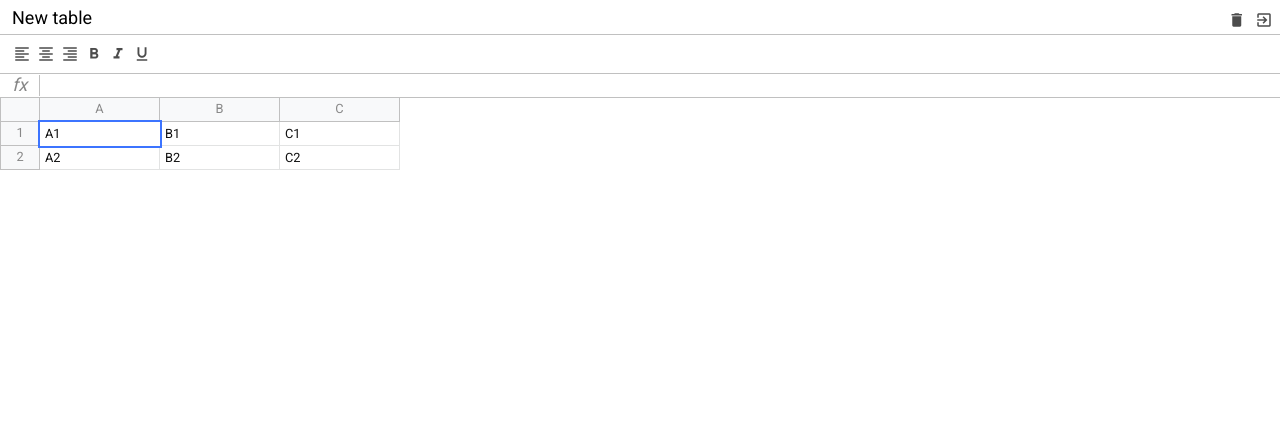
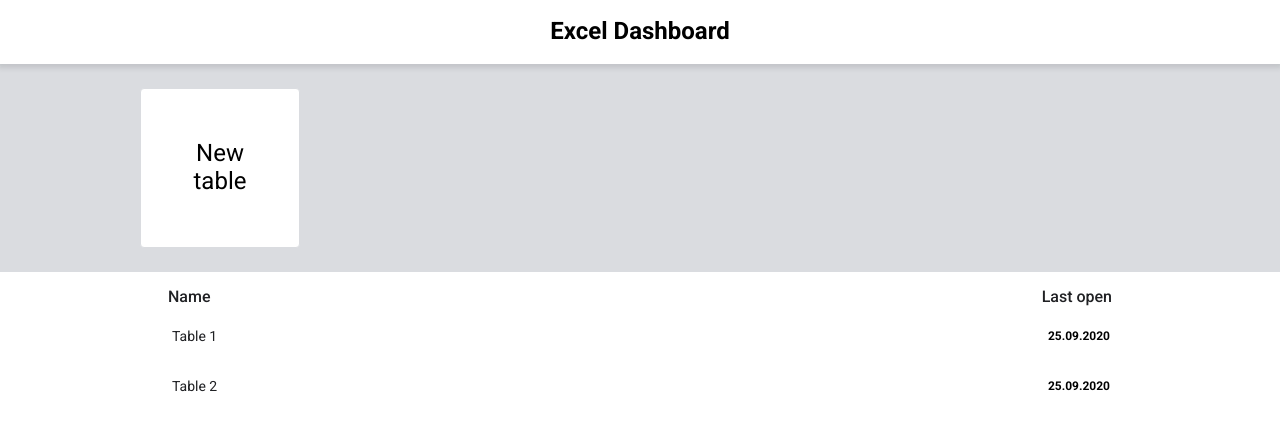
Before and after one commit to VitaliyInshakov/excel-javascript, a website built with webpack: page src/index.html in a window 1280 px wide. Built offline with nearby package versions, Linux system fonts and the light colour scheme.

Commit message:
dashboard markup

```diff
--- a/src/index.html
+++ b/src/index.html
@@ -10,78 +10,31 @@
     <title>Pure JavaScript Excel</title>
 </head>
 <body>
-    <div id="app" class="container">
-        <div class="excel">
-            <div class="excel__header">
-                <input class="input" type="text" value="New table" />
-                <div>
-                    <div class="button">
-                        <span class="material-icons">delete</span>
-                    </div>
-                    <div class="button">
-                        <span class="material-icons">exit_to_app</span>
-                    </div>
+    <div id="app">
+        <div class="db">
+            <div class="db__header">
+                <h1>Excel Dashboard</h1>
+            </div>
+            <div class="db__new">
+                <div class="db__view">
+                    <a href="" class="db__create"> New<br/>table</a>
                 </div>
             </div>
-            <div class="excel__toolbar">
-                <div class="button">
-                    <span class="material-icons">format_align_left</span>
+            <div class="db__table db__view">
+                <div class="db__list-header">
+                    <span>Name</span>
+                    <span>Last open</span>
                 </div>
-                <div class="button">
-                    <span class="material-icons">format_align_center</span>
-                </div>
-                <div class="button">
-                    <span class="material-icons">format_align_right</span>
-                </div>
-                <div class="button">
-                    <span class="material-icons">format_bold</span>
-                </div>
-                <div class="button">
-                    <span class="material-icons">format_italic</span>
-                </div>
-                <div class="button">
-                    <span class="material-icons">format_underlined</span>
-                </div>
-            </div>
-            <div class="excel__formula">
-                <div class="info">fx</div>
-                <div class="input" contenteditable spellcheck="false"></div>
-            </div>
-            <div class="excel__table">
-                <div class="row">
-                    <div class="row-info"></div>
-                    <div class="row-data">
-                        <div class="column">
-                            A
-                        </div>
-                        <div class="column">
-                            B
-                        </div>
-                        <div class="column">
-                            C
-                        </div>
-                    </div>
-                </div>
-                <div class="row">
-                    <div class="row-info">
-                        1
-                    </div>
-                    <div class="row-data">
-                        <div class="cell selected" contenteditable>A1</div>
-                        <div class="cell" contenteditable>B1</div>
-                        <div class="cell" contenteditable>C1</div>
-                    </div>
-                </div>
-                <div class="row">
-                    <div class="row-info">
-                        2
-                    </div>
-                    <div class="row-data">
-                        <div class="cell" contenteditable>A2</div>
-                        <div class="cell" contenteditable>B2</div>
-                        <div class="cell" contenteditable>C2</div>
-                    </div>
-                </div>
+                <ul class="db__list">
+                    <li class="db__record">
+                        <a href="#">Table 1</a>
+                        <strong>25.09.2020</strong>
+                    </li>
+                    <li class="db__record">
+                        <a href="#">Table 2</a>
+                        <strong>25.09.2020</strong>
+                    </li>
+                </ul>
             </div>
         </div>
     </div>
--- a/src/styles/_mixins.scss
+++ b/src/styles/_mixins.scss
@@ -20,3 +20,9 @@
         cursor: pointer;
     }
 }
+
+@mixin clear-list() {
+    list-style: none;
+    margin: 0;
+    padding: 0;
+}
--- a/src/styles/_variables.scss
+++ b/src/styles/_variables.scss
@@ -4,5 +4,6 @@ $formula-height: 24px;
 $info-cell-width: 40px;
 $row-height: 24px;
 $cell-width: 120px;
+$db-header-height: 64px;
 
 $border-color: #c0c0c0;
--- /dev/null
+++ b/src/styles/dashboard.scss
@@ -0,0 +1,93 @@
+@import "variables";
+@import "mixins";
+
+.db {
+    &__header {
+        position: fixed;
+        left: 0;
+        right: 0;
+        top: 0;
+        height: $db-header-height;
+        display: flex;
+        align-items: center;
+        justify-content: center;
+        background-color: #fff;
+        box-shadow: 0 2px 5px 2px rgba(60, 64, 67, .15);
+        z-index: 1000;
+    }
+
+    &__new {
+        margin-top: $db-header-height;
+        padding: 1.5rem;
+        background-color: #dadce0;
+    }
+
+    &__view {
+        max-width: 1000px;
+        margin: 0 auto;
+    }
+
+    &__create {
+        width: 160px;
+        height: 160px;
+        background-color: #fff;
+        border-radius: 4px;
+        border: 1px solid #dadce0;
+        display: flex;
+        justify-content: center;
+        align-items: center;
+        font-size: 1.5rem;;
+        text-decoration: none;
+        color: #000;
+        text-align: center;
+
+        &:hover {
+            cursor: pointer;
+            color: green;
+            border-color: green;
+        }
+    }
+
+    &__table {
+        padding: 1rem;
+
+    }
+
+    &__list {
+        @include clear-list();
+
+        &-header {
+            display: flex;
+            justify-content: space-between;
+            color: #202124;
+            font-weight: 500;
+            font-size: 16px;
+            margin-bottom: 10px;
+            padding: 0 12px;
+        }
+    }
+
+    &__record {
+        display: flex;
+        justify-content: space-between;
+        align-items: center;
+        padding: 12px 14px 12px 16px;
+        margin-bottom: 10px;
+
+        &:hover {
+            background-color: #e6f4ea;
+            border-radius: 25px;
+        }
+
+        a {
+            text-decoration: none;
+            cursor: pointer;
+            color: #202124;
+            font-size: 14px;
+
+            &:hover {
+                text-decoration: underline;
+            }
+        }
+    }
+}
--- a/src/styles/index.scss
+++ b/src/styles/index.scss
@@ -5,6 +5,7 @@
 @import "toolbar";
 @import "formula";
 @import "table";
+@import "dashboard";
 
 * {
     padding: 0;
```
Also changed, not shown: src/assets/excel.html (added, +89 -0 lines).
